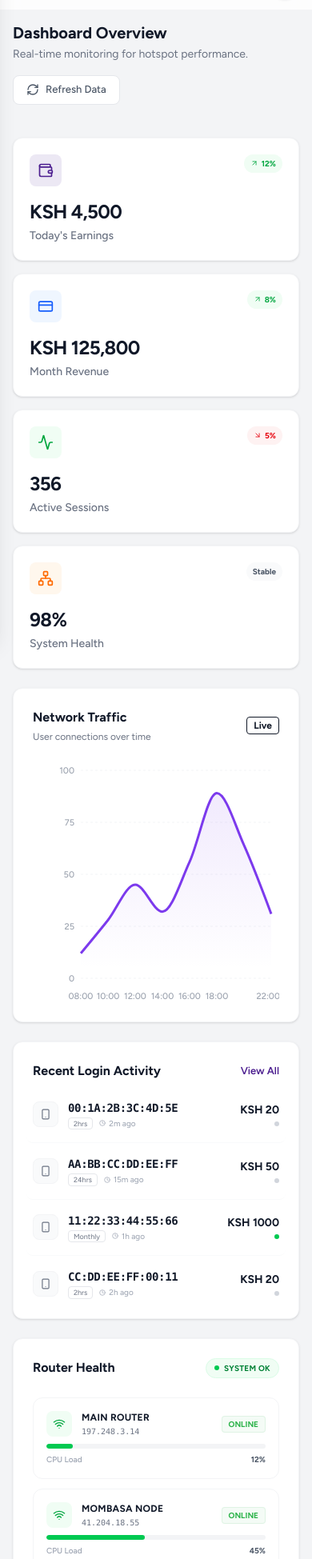
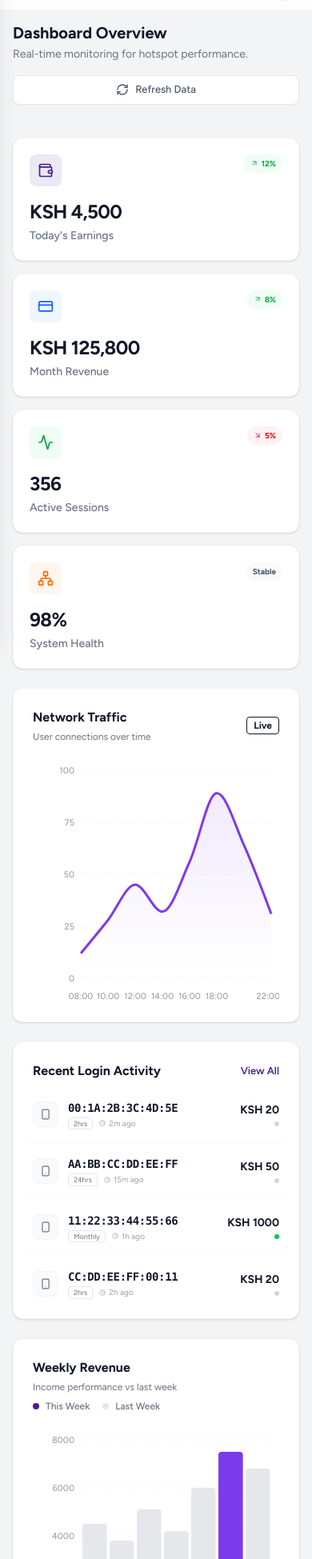
Before and after one commit to dennismutuku2005/pacewebsite, a Next.js app in the folder isphotspotportal/: page /dashboard in a window 390 px wide. Shown: the part 51-2000 px from the top of the page at 80% size. Built offline with nearby package versions, Linux system fonts and the light colour scheme.

Commit message:
Auto-update: page.js

```diff
--- a/isphotspotportal/src/app/dashboard/page.js
+++ b/isphotspotportal/src/app/dashboard/page.js
@@ -71,7 +71,7 @@ export default function DashboardPage() {
                 <div className="flex gap-2">
                     <button
                         onClick={() => { setIsRefreshing(true); setTimeout(() => setIsRefreshing(false), 1000); }}
-                        className="flex items-center gap-2 px-4 py-2 border border-gray-200 text-gray-600 rounded-lg hover:bg-gray-50 transition-all bg-white text-sm font-medium"
+                        className="flex items-center gap-2 px-4 py-2 border border-gray-200 text-gray-600 rounded-lg hover:bg-gray-50 transition-all bg-white text-sm font-medium w-full sm:w-auto justify-center"
                     >
                         <RefreshCw size={16} className={cn(isRefreshing && "animate-spin")} />
                         {isRefreshing ? 'Syncing...' : 'Refresh Data'}
@@ -110,7 +110,7 @@ export default function DashboardPage() {
 
             <div className="grid grid-cols-1 lg:grid-cols-12 gap-6">
                 {/* Traffic Chart */}
-                <div className="lg:col-span-8 bg-white border border-gray-100 rounded-xl p-6 shadow-sm">
+                <div className="lg:col-span-8 bg-white border border-gray-100 rounded-xl p-6 shadow-sm overflow-hidden">
                     <div className="flex justify-between items-center mb-6">
                         <div>
                             <h4 className="text-base font-bold text-gray-900">Network Traffic</h4>
@@ -118,7 +118,7 @@ export default function DashboardPage() {
                         </div>
                         <Badge variant="outline" className="text-xs">Live</Badge>
                     </div>
-                    <div className="h-[300px] w-full">
+                    <div className="h-[300px] w-full min-w-[300px] overflow-x-auto">
                         <ResponsiveContainer width="100%" height="100%">
                             <AreaChart data={entryData} margin={{ top: 10, right: 10, left: 0, bottom: 0 }}>
                                 <defs>
@@ -196,7 +196,7 @@ export default function DashboardPage() {
 
             <div className="grid grid-cols-1 lg:grid-cols-12 gap-6">
                 {/* Router Status List */}
-                <div className="lg:col-span-4 bg-white border border-gray-100 rounded-xl p-6 shadow-sm">
+                <div className="lg:col-span-4 bg-white border border-gray-100 rounded-xl p-6 shadow-sm order-2 lg:order-1">
                     <div className="flex justify-between items-center mb-6">
                         <h4 className="text-base font-bold text-gray-900">Router Health</h4>
                         <div className="flex items-center gap-1.5 px-2.5 py-1 bg-green-50 rounded-full border border-green-100">
@@ -242,8 +242,8 @@ export default function DashboardPage() {
                 </div>
 
                 {/* Revenue Bar Chart */}
-                <div className="lg:col-span-8 bg-white border border-gray-100 rounded-xl p-6 shadow-sm">
-                    <div className="flex justify-between items-center mb-6">
+                <div className="lg:col-span-8 bg-white border border-gray-100 rounded-xl p-6 shadow-sm order-1 lg:order-2 overflow-hidden">
+                    <div className="flex flex-col sm:flex-row sm:justify-between sm:items-center mb-6 gap-2">
                         <div>
                             <h4 className="text-base font-bold text-gray-900">Weekly Revenue</h4>
                             <p className="text-xs text-gray-500 mt-1">Income performance vs last week</p>
@@ -259,7 +259,7 @@ export default function DashboardPage() {
                             </div>
                         </div>
                     </div>
-                    <div className="h-[280px] w-full">
+                    <div className="h-[280px] w-full min-w-[300px] overflow-x-auto">
                         <ResponsiveContainer width="100%" height="100%">
                             <BarChart data={revenueData} margin={{ top: 10, right: 10, left: 0, bottom: 0 }}>
                                 <CartesianGrid strokeDasharray="3 3" vertical={false} stroke="#f3f4f6" />
```
